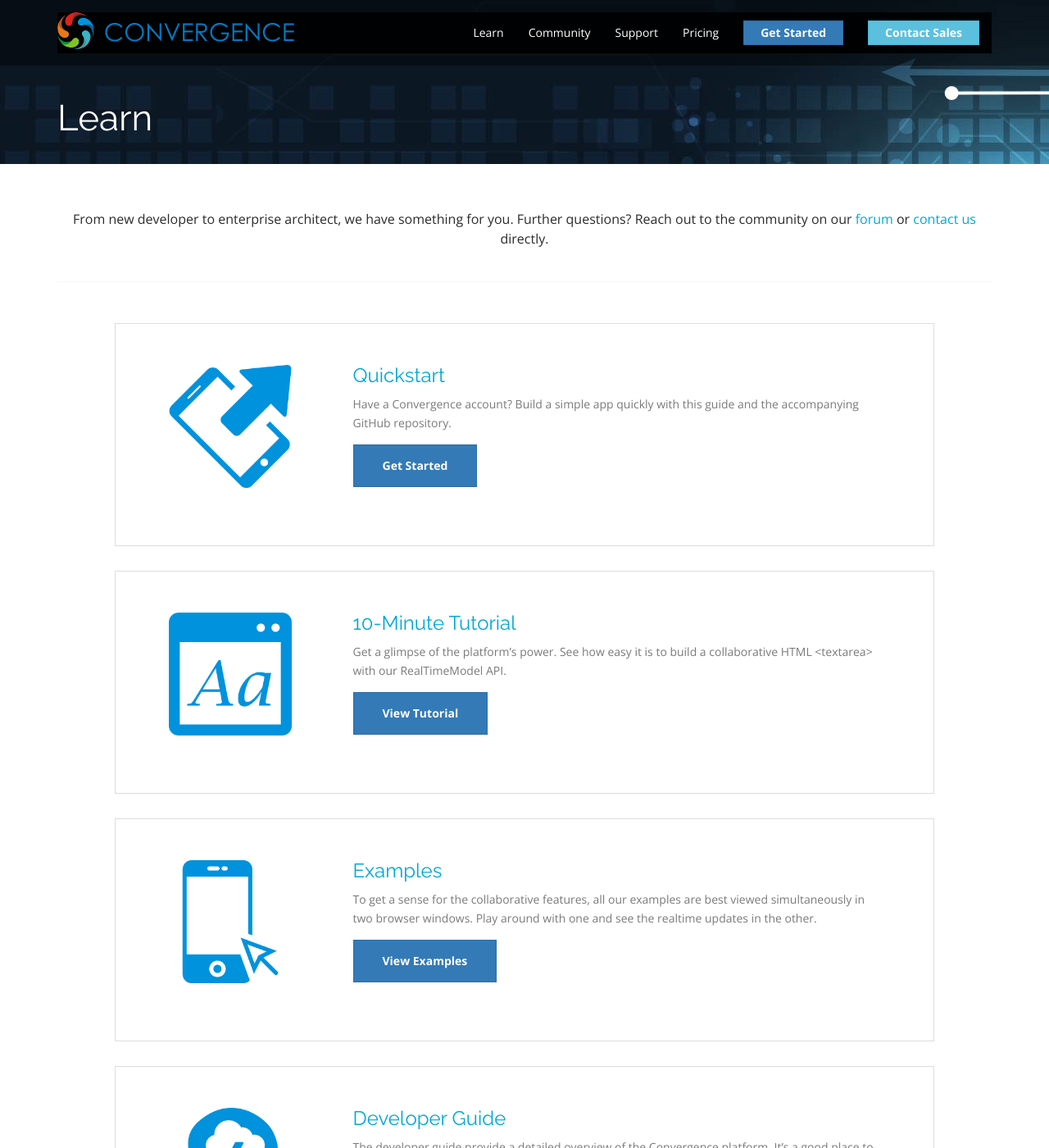
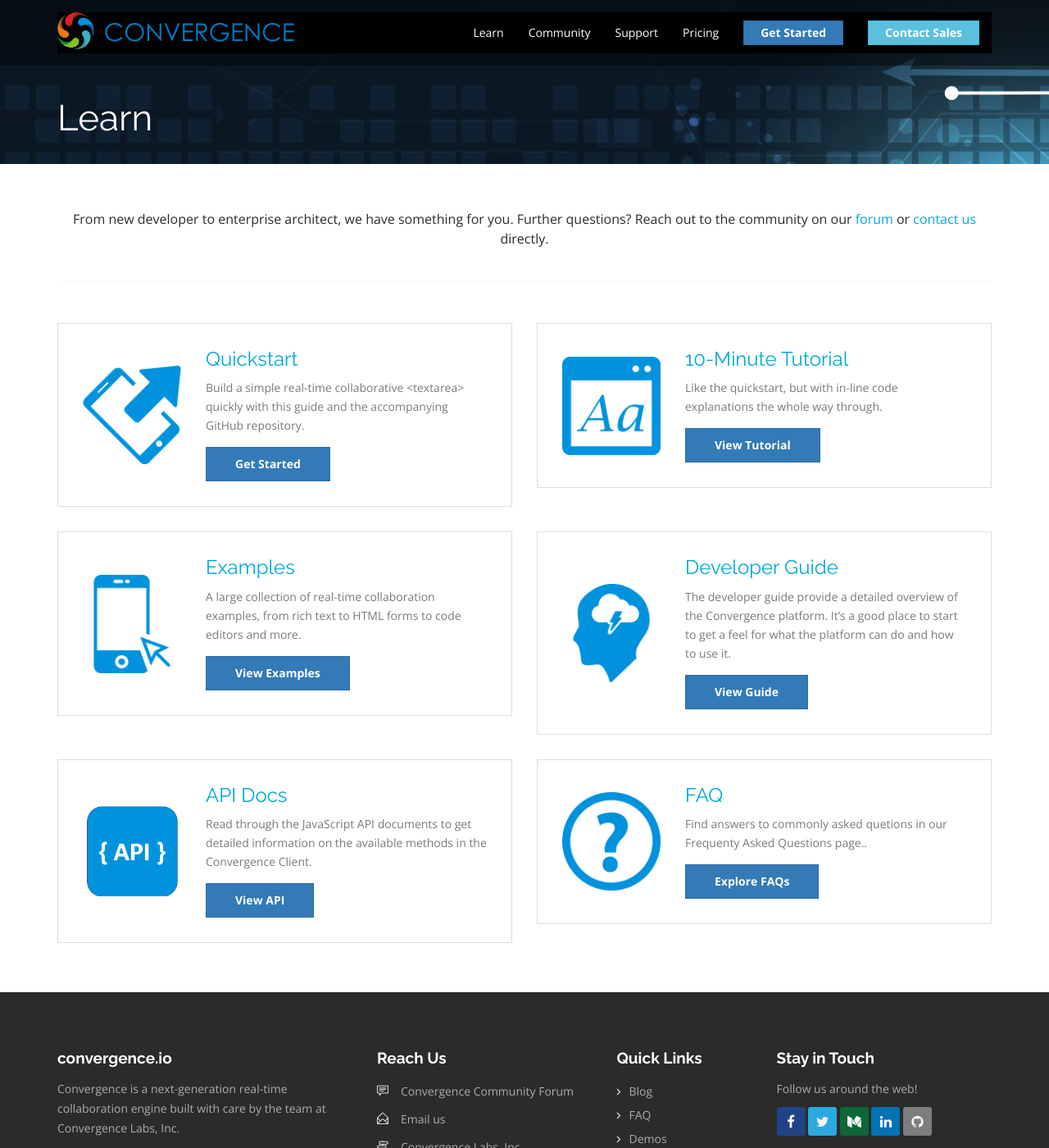
Before and after one commit to convergencelabs/convergence-io, a Jekyll site: the page built from pages/learn.html, in a window 1280 px wide and 1400 px high. Shown: the whole window at 82% size. Built offline with Jekyll 4.4.1, drawn with Linux system fonts in a browser that asks for light colours.

Commit message:
Fixed learn page to be more concise

```diff
--- a/_data/learn.yaml
+++ b/_data/learn.yaml
@@ -1,19 +1,19 @@
 - title: Quickstart
   icon: /assets/img/learn-icons/getting-started.png
   link: /quickstart/
-  content: Have a Convergence account? Build a simple app quickly with this guide and the accompanying GitHub repository.
+  content: Build a simple real-time collaborative &lt;textarea&gt; quickly with this guide and the accompanying GitHub repository.
   button: Get Started
 
 - title: 10-Minute Tutorial
   icon: /assets/img/learn-icons/tutorial.png
   link: /tutorial/
-  content: Get a glimpse of the platform’s power. See how easy it is to build a collaborative HTML &lt;textarea&gt; with our RealTimeModel API.
+  content: Like the quickstart, but with in-line code explanations the whole way through.
   button: View Tutorial
 
 - title: Examples
   icon: /assets/img/learn-icons/examples.png
   link: https://examples.convergence.io
-  content: To get a sense for the collaborative features, all our examples are best viewed simultaneously in two browser windows. Play around with one and see the realtime updates in the other.
+  content: A large collection of real-time collaboration examples, from rich text to HTML forms to code editors and more.
   button: View Examples
 
 - title: Developer Guide
--- a/_includes/learn-box.html
+++ b/_includes/learn-box.html
@@ -1,8 +1,6 @@
-<div class="row learn-box">
-  <div class="col-md-3">
-    <img src="{{include.learn.icon}}" alt="">
-  </div>
-  <div class="col-md-9">
+<div class="learn-box">
+  <img src="{{include.learn.icon}}" alt="">
+  <div class="right">
     <h3 class="learn-title">
       <a href="{{include.learn.link}}">{{include.learn.title}}</a>
     </h3>
--- a/_sass/learn.scss
+++ b/_sass/learn.scss
@@ -1,19 +1,39 @@
 .learn {
-  max-width: 1000px;
   margin: auto;
 
   .learn-box {
     border: 1px solid #ddd;
-    padding: 50px;
+    padding: 30px;
     margin-bottom: 30px;
+    display: flex;
+    align-items: center;
 
     img {
-      width: 150px !important;
-      margin: 0 auto 20px 0;
+      max-width: 150px;
+      padding-right: 30px;
     }
 
     a.btn {
       margin-top: 15px;
+      padding-top: 10px;
+      padding-bottom: 10px;
+    }
+  }
+}
+
+@media only screen and (max-width: 768px) {
+  .learn {
+    .learn-box {
+      display: block;
+      padding: 5px 5px 15px;
+      text-align: center;
+
+      img {
+        margin-top: 20px;
+        margin-bottom: 20px;
+        max-width: 50px;
+        padding: 0;
+      }
     }
   }
 }
--- a/pages/learn.html
+++ b/pages/learn.html
@@ -13,9 +13,18 @@
       </div>
     </div>
   </div>
-  <div class="container-fluid learn">
-    {% for item in site.data.learn %}
-    {% include learn-box.html learn=item %}
-    {% endfor %}
+  <div class="container learn">
+    <div class="row">
+      {% for item in site.data.learn %}
+      <div class="col-sm-6">
+        {% include learn-box.html learn=item %}
+      </div>
+        {% assign mod = forloop.index | modulo: 2 %}
+        {% if mod == 0 and forloop.last != true %}
+    </div>
+    <div class="row">
+        {% endif %}
+      {% endfor %}
+    </div>
   </div>
 </section>
```
